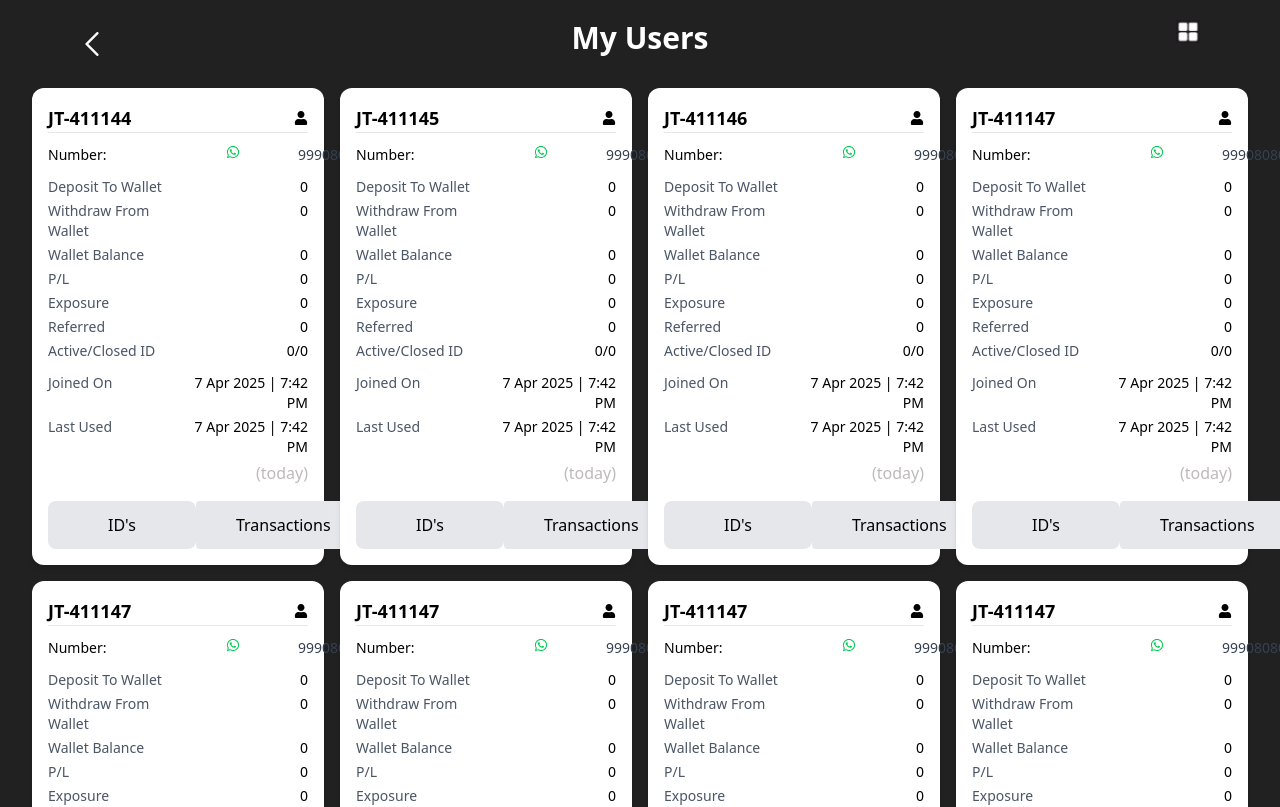
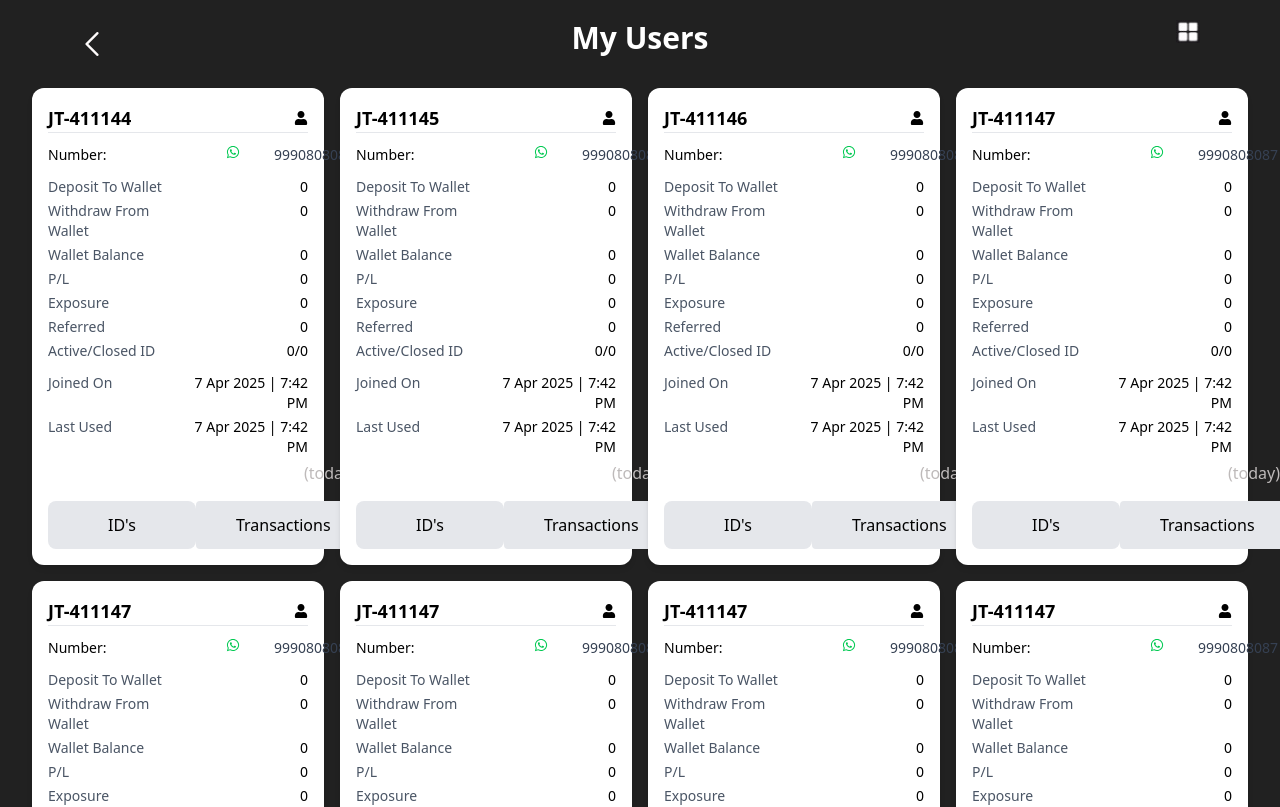
Before and after one commit to NomulaSantosh/jeeto, a React (Vite) app in the folder AdminPanel/: page /home/my-users in a window 1280 px wide. Shown: the top 807 px of the page. Built offline with nearby package versions, Linux system fonts and the light colour scheme.

Commit message:
feat: removing two details

```diff
--- a/AdminPanel/src/Components/MyUser.jsx
+++ b/AdminPanel/src/Components/MyUser.jsx
@@ -135,7 +135,7 @@ const MyUser = () => {
               <p>Number:</p>
               <div className='flex'>
                 <FaWhatsapp className='absolute right-21 text-green-500' />
-                <span className='text-gray-700 ml-30'>{user.number}</span>
+                <span className='text-gray-700 ml-24'>{user.number}</span>
               </div>
             </div>
                     <div className='text-sm grid grid-cols-2 gap-y-1 my-3'>
@@ -168,7 +168,7 @@ const MyUser = () => {
                       <p className='text-gray-600'>Last Used</p>
                       <p className='text-right'>{user.lastUsed}</p>
                    </div>
-                     <p className='text-[#bebaba] ml-52'>(today)</p>
+                     <p className='text-[#bebaba] ml-64'>(today)</p>
 
 
 
```
